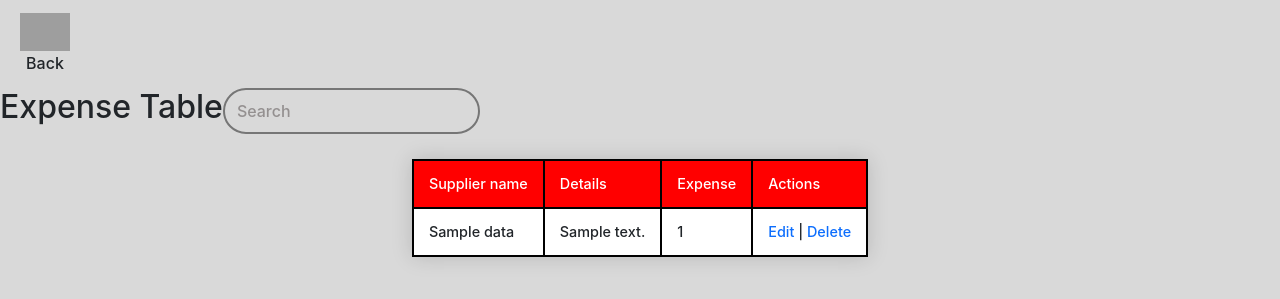
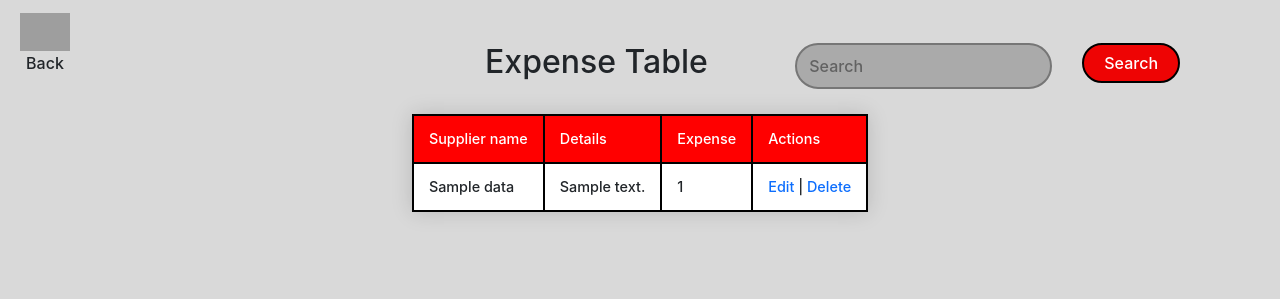
Before and after one commit to DatPika/System-Development-ECommerce, a PHP site: template app/views/Expense/index.php in a window 1280 px wide. Shown: the part 139-438 px from the top of the page. Run offline with PHP 8.4, Linux system fonts and the light colour scheme; the template is opened without the code that fills it: most values are stand-ins (such as "Sample title", 1, 10 or a date in 2020); grey boxes are pictures that could not be loaded.

Commit message:
HEADER FINISHED

```diff
--- a/Style/styles.css
+++ b/Style/styles.css
@@ -14,6 +14,8 @@ figure.back {
 	height: 75px;
 	margin: 20px 0 0 20px;
 	cursor: pointer;
+	position: absolute;
+	z-index: 1;
 }
 
 figure.back:hover {
@@ -147,19 +149,50 @@ figure.back > img {
 }
 
 .pageHeader {
-	display: flex;
+	display: grid;
+	grid-template-columns: [start] 1fr [column2] 1fr [column3] 1fr [end];
 	width: 100%;
+	position: relative;
+	margin-top: 50px;
+	justify-content: center;
+	z-index: 0;
 }
 
-.pageHeader input[name="search"]{
-	background-color: #D9D9D9;
+.pageHeader .title{
+	grid-column-start: column2;
+	grid-column-end: column3;
+	justify-self: center;
+}
+
+.pageHeader .headerSearch {
+	grid-column-start: column3;
+	grid-column-end: end;
+	display: flex;
+	flex-direction: row;
+	justify-content: flex-end;
+	gap: 30px;
+}
+
+.pageHeader input[name="searchField"]{
+	background-color: #AAAAAA;
 	border-radius: 50px;
 	border-style: solid;
 	text-indent: 10px;
+	flex-grow: 1;
 }
 
-.title {
+.pageHeader input[name="searchField"]::placeholder{
+	color: #626262;
+}
 
+.pageHeader input[name="searchButton"]{
+	color: white;
+	height: 40px;
+	padding: 0 20px 0 20px;
+	background-color: #EE0404;
+	border-radius: 50px;
+	border-style: solid;
+	margin-right: 100px;
 }
 
 input::placeholder {
--- a/app/views/Expense/index.php
+++ b/app/views/Expense/index.php
@@ -3,7 +3,10 @@
 <div class="createPage">
 	<div class="pageHeader">
 		<h2 class="title">Expense Table</h2>
-		<input type="text" name="search" placeholder=<?= _('Search') ?>>
+		<div class="headerSearch">
+			<input type="text" name="searchField" placeholder=<?= _('Search') ?>>
+			<input type="submit" name="searchButton" value="Search">
+		</div>
 	</div>
 	<table class="content-table">
 		<thead>
```
